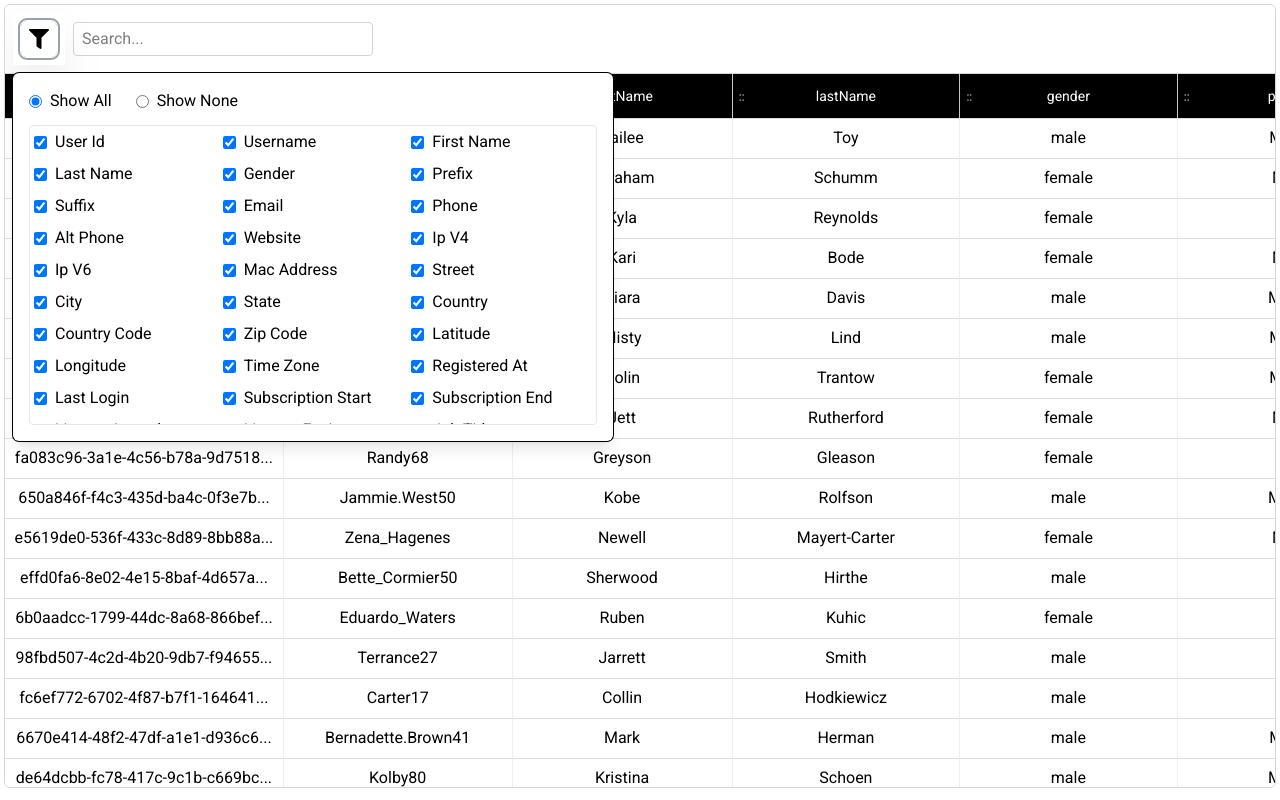
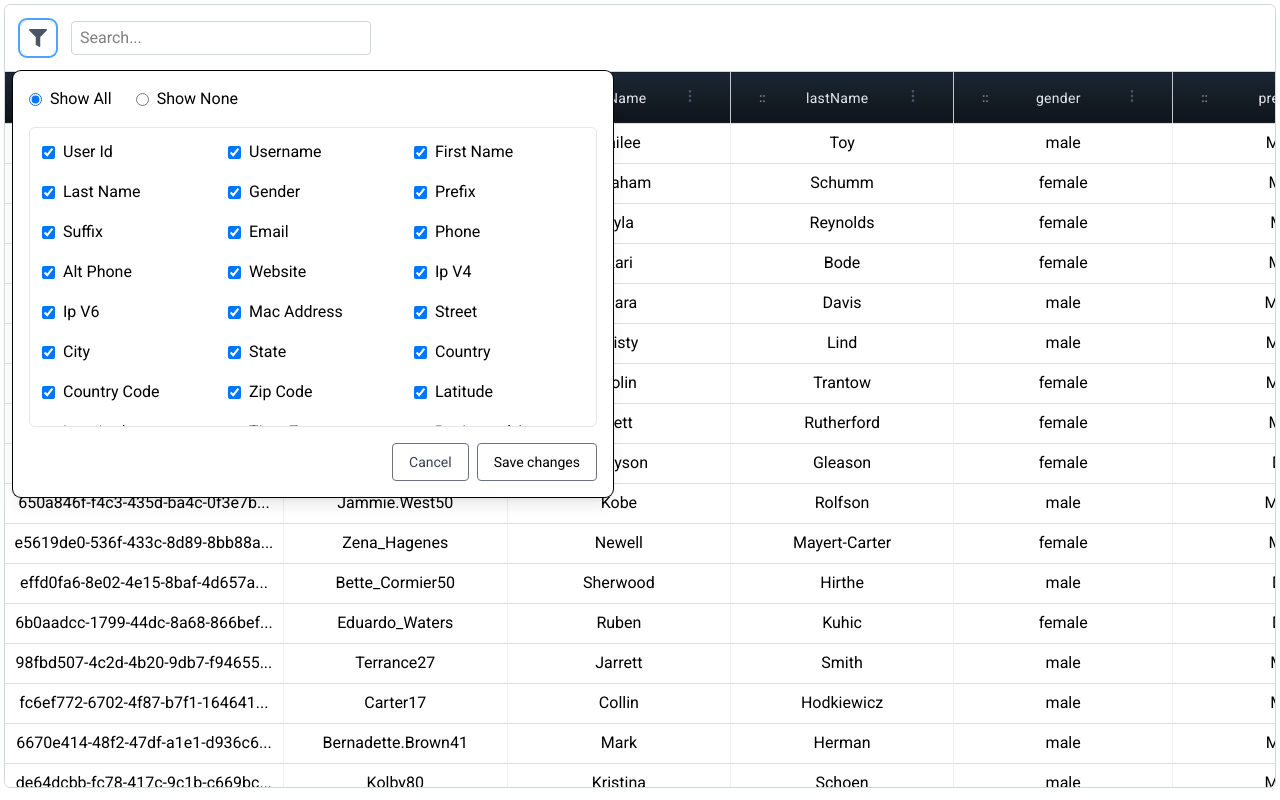
Before and after one commit to Anoop-jaiswal/virtualized-table, a React (Vite) app: page /home in a window 1280 px wide. Both pictures are taken after a click on the button 39 px from the left and 39 px from the top of the page. Built offline with nearby package versions, Linux system fonts and the light colour scheme.

Commit message:
code refactor

```diff
--- a/src/components/Table/ColumnVisibilitySelector.tsx
+++ b/src/components/Table/ColumnVisibilitySelector.tsx
@@ -1,8 +1,7 @@
 import { useState } from "react";
 import { FaFilter } from "react-icons/fa";
-
 import type { Table } from "@tanstack/react-table";
-import type { User } from "../../types";
+import type { User } from "../../types/userTypes";
 import { convertCamelToTitleCase } from "./Table.utils";
 import { t } from "i18next";
 
@@ -16,100 +15,120 @@ export const ColumnVisibilitySelector = ({
   columnIds,
 }: ColumnSelector) => {
   const [isOpen, setIsOpen] = useState(false);
-
-  const columnVisibilityCheckboxState = Object.entries(
-    table.getState().columnVisibility
-  )
+  const [tempSelection, setTempSelection] = useState<string[]>([]);
+  const [previousSelection, setPreviousSelection] = useState<string[]>([]);
+  const currentSelection = Object.entries(table.getState().columnVisibility)
     .filter(([_, value]) => value)
     .map(([key]) => key);
 
-  const togglePopover = () => setIsOpen(!isOpen);
+  const openPopover = () => {
+    setPreviousSelection(currentSelection);
+    setTempSelection(currentSelection);
+    setIsOpen(true);
+  };
+
+  const closePopover = () => {
+    setIsOpen(false);
+  };
 
   const handleShowAllOrNone = (value: string) => {
+    if (value === "all") {
+      setTempSelection([...columnIds]);
+    } else {
+      setTempSelection([]);
+    }
+  };
+
+  const handleCheckboxChange = (id: string, checked: boolean) => {
+    if (checked) {
+      setTempSelection((prev) => [...prev, id]);
+    } else {
+      setTempSelection((prev) => prev.filter((v) => v !== id));
+    }
+  };
+
+  const handleSave = () => {
     table.setColumnVisibility(
       columnIds.reduce((acc: { [id: string]: boolean }, val) => {
-        acc[val] = value === "all";
+        acc[val] = tempSelection.includes(val);
         return acc;
       }, {})
     );
+    closePopover();
   };
 
-  const handleCheckboxChange = (selectedOptions: string[]) => {
+  const handleCancel = () => {
     table.setColumnVisibility(
       columnIds.reduce((acc: { [id: string]: boolean }, val) => {
-        acc[val] = selectedOptions.includes(val);
+        acc[val] = previousSelection.includes(val);
         return acc;
       }, {})
     );
+    closePopover();
   };
 
+  const isAllSelected = tempSelection.length === columnIds.length;
+  const isNoneSelected = tempSelection.length === 0;
+
   return (
-    <div className="relative inline-block text-left shadow-2xl">
+    <div className="relative inline-block text-left">
       <button
         aria-label="Show Column Visibility"
-        onClick={togglePopover}
-        className="m-2 p-2 rounded-md hover:bg-gray-200 focus:outline-none focus:ring-2 focus:ring-offset-1 focus:ring-gray-400"
+        onClick={openPopover}
+        className="m-2 p-2 rounded-md hover:bg-gray-100 focus:outline-none focus:ring-2 focus:ring-offset-1 focus:ring-blue-400 transition"
       >
-        <FaFilter size={20} />
+        <FaFilter size={18} className="text-gray-600" />
       </button>
 
       {isOpen && (
         <div
-          className="origin-top-left absolute left-0 mt-2 w-[600px] rounded-md shadow-lg bg-white ring-1 ring-black ring-opacity-5 z-50"
-          onBlur={(e) => {
-            if (!e.currentTarget.contains(e.relatedTarget as Node)) {
-              setIsOpen(false);
-            }
-          }}
+          className="origin-top-left absolute left-0 mt-2 w-[600px] rounded-lg shadow-lg bg-white ring-1 ring-black ring-opacity-5 z-50"
           tabIndex={-1}
         >
           <div className="p-4">
-            <div className="mb-3 flex space-x-6">
+            <div className="mb-4 flex space-x-6">
               <label className="inline-flex items-center cursor-pointer">
                 <input
                   type="radio"
                   name="showColumns"
                   value="all"
-                  defaultChecked
+                  checked={isAllSelected}
                   className="form-radio text-green-500"
                   onChange={() => handleShowAllOrNone("all")}
                 />
-                <span className="ml-2 select-none">{t("ShowAll")}</span>
+                <span className="ml-2 select-none font-medium">
+                  {t("ShowAll")}
+                </span>
               </label>
               <label className="inline-flex items-center cursor-pointer">
                 <input
                   type="radio"
                   name="showColumns"
                   value="none"
+                  checked={isNoneSelected}
                   className="form-radio text-green-500"
                   onChange={() => handleShowAllOrNone("none")}
                 />
-                <span className="ml-2 select-none">{t("ShowNone")}</span>
+                <span className="ml-2 select-none font-medium">
+                  {t("ShowNone")}
+                </span>
               </label>
             </div>
 
-            <div className="max-h-[300px] overflow-y-auto p-1 border border-gray-200 rounded">
+            <div className="max-h-[300px] overflow-y-auto p-2 border border-gray-200 rounded-md">
               <div className="grid grid-cols-[repeat(auto-fill,minmax(150px,1fr))] gap-2">
                 {columnIds.map((id) => (
                   <label
                     key={id}
-                    className="inline-flex items-center cursor-pointer select-none"
+                    className="inline-flex items-center cursor-pointer select-none hover:bg-gray-50 p-1 rounded"
                   >
                     <input
                       type="checkbox"
                       value={id}
-                      checked={columnVisibilityCheckboxState.includes(id)}
-                      onChange={(e) => {
-                        let newSelection: string[];
-                        if (e.target.checked) {
-                          newSelection = [...columnVisibilityCheckboxState, id];
-                        } else {
-                          newSelection = columnVisibilityCheckboxState.filter(
-                            (v) => v !== id
-                          );
-                        }
-                        handleCheckboxChange(newSelection);
-                      }}
+                      checked={tempSelection.includes(id)}
+                      onChange={(e) =>
+                        handleCheckboxChange(id, e.target.checked)
+                      }
                       className="form-checkbox text-green-500"
                     />
                     <span className="ml-2">{convertCamelToTitleCase(id)}</span>
@@ -117,6 +136,21 @@ export const ColumnVisibilitySelector = ({
                 ))}
               </div>
             </div>
+
+            <div className="flex justify-end mt-4 space-x-2">
+              <button
+                onClick={handleCancel}
+                className="px-4 py-2 border border-gray-500 text-gray-700 text-sm rounded hover:bg-gray-200 transition"
+              >
+                {t("Cancel")}
+              </button>
+              <button
+                onClick={handleSave}
+                className="px-4 py-2 border border-gray-500 hover:text-gray-200 text-sm rounded hover:bg-gray-700 transition"
+              >
+                {t("Save")}
+              </button>
+            </div>
           </div>
         </div>
       )}
--- a/src/components/Table/Table.tsx
+++ b/src/components/Table/Table.tsx
@@ -13,7 +13,7 @@ import "./index.css";
 import { fuzzyFilter } from "./Table.utils";
 import { ColumnVisibilitySelector } from "./ColumnVisibilitySelector";
 
-import type { User } from "../../types";
+import type { User } from "../../types/userTypes";
 import { useTableData } from "./useTableData";
 import { TableHeader } from "./TableHeader";
 
--- a/src/components/Table/Table.utils.ts
+++ b/src/components/Table/Table.utils.ts
@@ -1,6 +1,6 @@
 import { rankItem } from "@tanstack/match-sorter-utils";
 import type { FilterFn } from "@tanstack/react-table";
-import type { User } from "../../types";
+import type { User } from "../../types/userTypes";
 
 export const fuzzyFilter: FilterFn<User> = (row, columnId, value, addMeta) => {
   const itemRank = rankItem(row.getValue(columnId), value);
--- a/src/components/Table/TableHeader.tsx
+++ b/src/components/Table/TableHeader.tsx
@@ -3,7 +3,7 @@ import { useSortable } from "@dnd-kit/sortable";
 import { CSS } from "@dnd-kit/utilities";
 import { ChevronDown, ChevronUp, MoreVertical } from "lucide-react";
 import { useState, useRef, useEffect } from "react";
-import type { User } from "../../types";
+import type { User } from "../../types/userTypes";
 
 interface TableHeaderProps {
   header: Header<User, unknown>;
@@ -13,7 +13,6 @@ interface TableHeaderProps {
 export const TableHeader = ({ header }: TableHeaderProps) => {
   const isPinned = header.column.getIsPinned();
   const isSorted = header.column.getIsSorted();
-
   const [open, setOpen] = useState(false);
   const menuRef = useRef<HTMLDivElement>(null);
 
@@ -52,21 +51,40 @@ export const TableHeader = ({ header }: TableHeaderProps) => {
       {...attributes}
       style={style}
       colSpan={header.colSpan}
-      className="select-none relative"
+      className="relative select-none"
     >
+      <div className="flex items-center justify-between px-2 ">
         <div
           {...listeners}
-        className="absolute left-1.5 top-1/2 -translate-y-1/2 cursor-grab z-30 select-none"
+          className="cursor-grab select-none flex items-center mr-2"
           style={{ userSelect: "none" }}
         >
-        <span className="text-xs opacity-50">::</span>
+          <span className="text-xs opacity-50 leading-none">::</span>
         </div>
 
-      <div className="absolute right-2 top-2 z-40" ref={menuRef}>
+        <div className="flex items-center gap-1 flex-1 justify-center truncate">
+          {!header.isPlaceholder && (
+            <span className="text-sm font-medium truncate">
+              {header.column.columnDef.header
+                ? typeof header.column.columnDef.header === "function"
+                  ? header.column.columnDef.header(header.getContext())
+                  : header.column.columnDef.header
+                : null}
+            </span>
+          )}
+          {isSorted && (
+            <span className="inline-block">
+              {isSorted === "asc" && <ChevronDown size={14} />}
+              {isSorted === "desc" && <ChevronUp size={14} />}
+            </span>
+          )}
+        </div>
+
+        <div className="relative" ref={menuRef}>
           <button
             onClick={() => setOpen((v) => !v)}
             aria-label="Options"
-          className="text-black p-1 rounded hover:bg-gray-200 focus:outline-none"
+            className="text-gray-600 hover:text-black p-1 rounded hover:bg-gray-200 focus:outline-none"
             type="button"
           >
             <MoreVertical size={16} />
@@ -112,24 +130,6 @@ export const TableHeader = ({ header }: TableHeaderProps) => {
             </div>
           )}
         </div>
-
-      <div className="flex justify-center items-center gap-1 select-text">
-        {!header.isPlaceholder && (
-          <span className="text-sm font-medium">
-            {header.column.columnDef.header
-              ? typeof header.column.columnDef.header === "function"
-                ? header.column.columnDef.header(header.getContext())
-                : header.column.columnDef.header
-              : null}
-          </span>
-        )}
-
-        {isSorted && (
-          <span className="inline-block">
-            {isSorted === "asc" && <ChevronDown size={14} />}
-            {isSorted === "desc" && <ChevronUp size={14} />}
-          </span>
-        )}
       </div>
 
       <div
--- a/src/components/Table/index.css
+++ b/src/components/Table/index.css
@@ -9,8 +9,17 @@ table {
 }
 
 thead th {
-  background: black;
+  background: rgb(28, 26, 26);
   color: white;
+}
+
+thead th {
+  background: linear-gradient(to bottom, #1b2733, #0f1419);
+  color: #e5e7eb;
+  font-weight: 600;
+  letter-spacing: 0.3px;
+  box-shadow: inset 0 -1px 0 rgba(255, 255, 255, 0.05),
+              inset 0 1px 0 rgba(0, 0, 0, 0.2);
 }
 
 table td,
--- a/src/components/Table/useTableData.tsx
+++ b/src/components/Table/useTableData.tsx
@@ -1,7 +1,7 @@
 import { createColumnHelper } from "@tanstack/react-table";
 import { useMemo, useState } from "react";
-import { USERS } from "../../data";
-import type { User } from "../../types";
+import { USERS } from "../../mocks/data";
+import type { User } from "../../types/userTypes";
 
 const DISPLAY_COLUMN_SIZE = 100;
 const MAX_CELL_CHAR = 30;
--- a/src/i18n/locales/en/common.json
+++ b/src/i18n/locales/en/common.json
@@ -1,5 +1,7 @@
 {
   "Search": "Search...",
   "ShowAll": "Show All",
-  "ShowNone": "Show None"
+  "ShowNone": "Show None",
+  "Cancel": "Cancel",
+  "Save": "Save changes"
 }
--- a/src/data.ts
+++ b/src/mocks/data.ts
@@ -1,5 +1,5 @@
 import { faker } from "@faker-js/faker";
-import type { User } from "./types";
+import type { User } from "../types/userTypes";
 
 faker.seed(124);
 
```
Also changed, not shown: src/types/userTypes.ts (renamed from src/types.ts, +0 -12 lines). Lines whose indentation alone changed are shown as unchanged.
